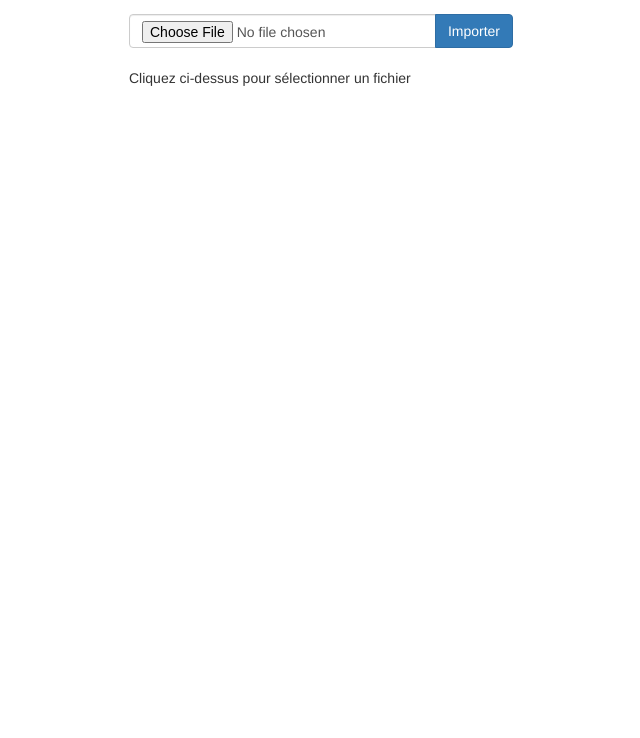
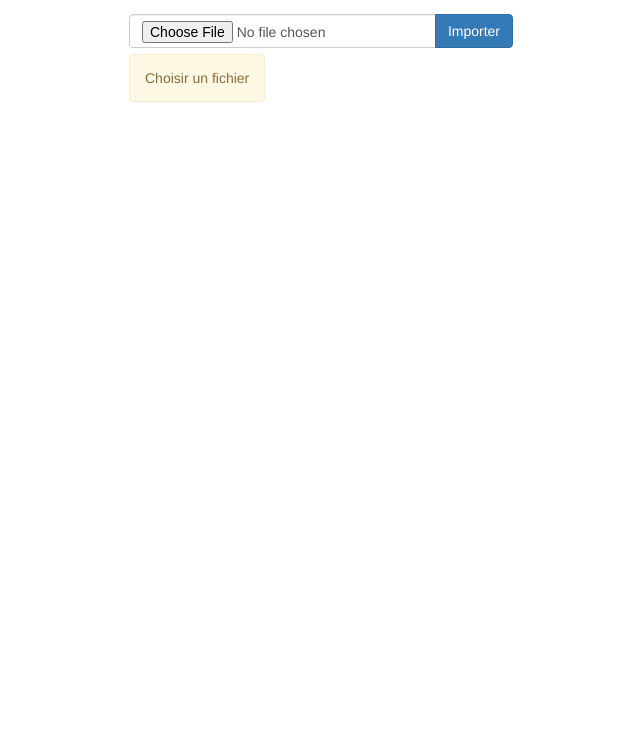
Before and after one commit to stegonome/ccimport, a website with bundled scripts: page index.html in a window 1280 px wide. Shown: the part 62-800 px from the top of the page, without its empty margins (319-959 px from the left). Built offline with nearby package versions, Linux system fonts and the light colour scheme; files whose address does not match are found by name.

Commit message:
modif css

```diff
--- a/index.css
+++ b/index.css
@@ -1,13 +1,10 @@
-.error {
-	color: red;
-}
 
 #content{
     width: 99%;
     margin: auto
 }
 
-@media (min-width: 500px) {
+@media (min-width: 800px) {
     #content{
     width: 50%;
     margin: auto
@@ -19,4 +16,5 @@
     margin: auto
 }
 
+
 }
--- a/index.html
+++ b/index.html
@@ -35,8 +35,9 @@
         </div>
         <br>
         <div class="row">
-            <span id="status">Chargement...</span>
+            <span id="status" class="alert alert-warning">Chargement...</span>
         </div>
+        <br><br>
         <div class="row">
             <span id="status2"></span>
         </div>
--- a/index.js
+++ b/index.js
@@ -9,7 +9,7 @@ function script(){
     var year, month;
 
 	//liste des strings pour les messages de statut
-	var statusMsg = ["Chargement","Fichier invalide","Fichier chargé","Cliquez ci-dessus pour sélectionner un fichier","Erreur de lecture","Importation réussie","Erreur d'importation"];
+	var statusMsg = ["Chargement","Fichier invalide","Fichier chargé","Choisir un fichier","Erreur de lecture","Importation réussie","Erreur d'importation"];
 
 
     //récupération des éléments du DOM
```
Also changed, not shown: 1 other file.
